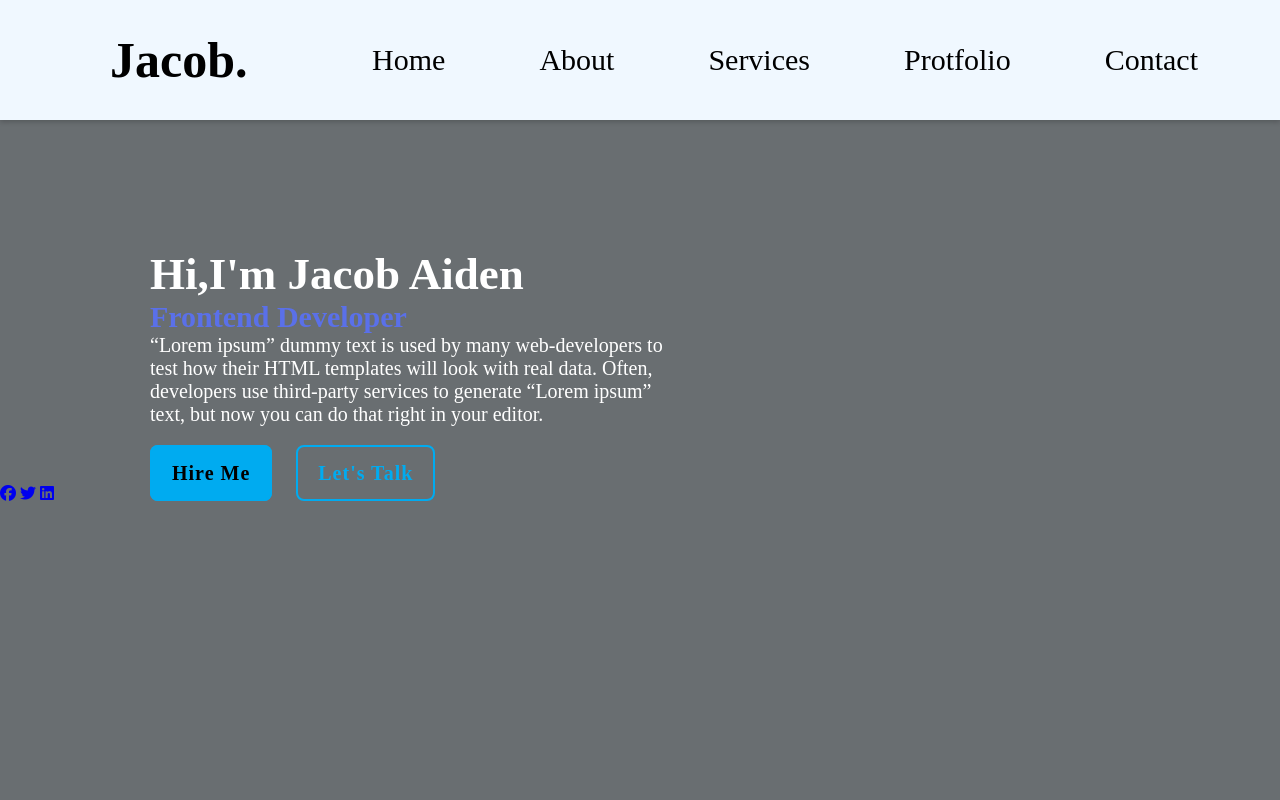
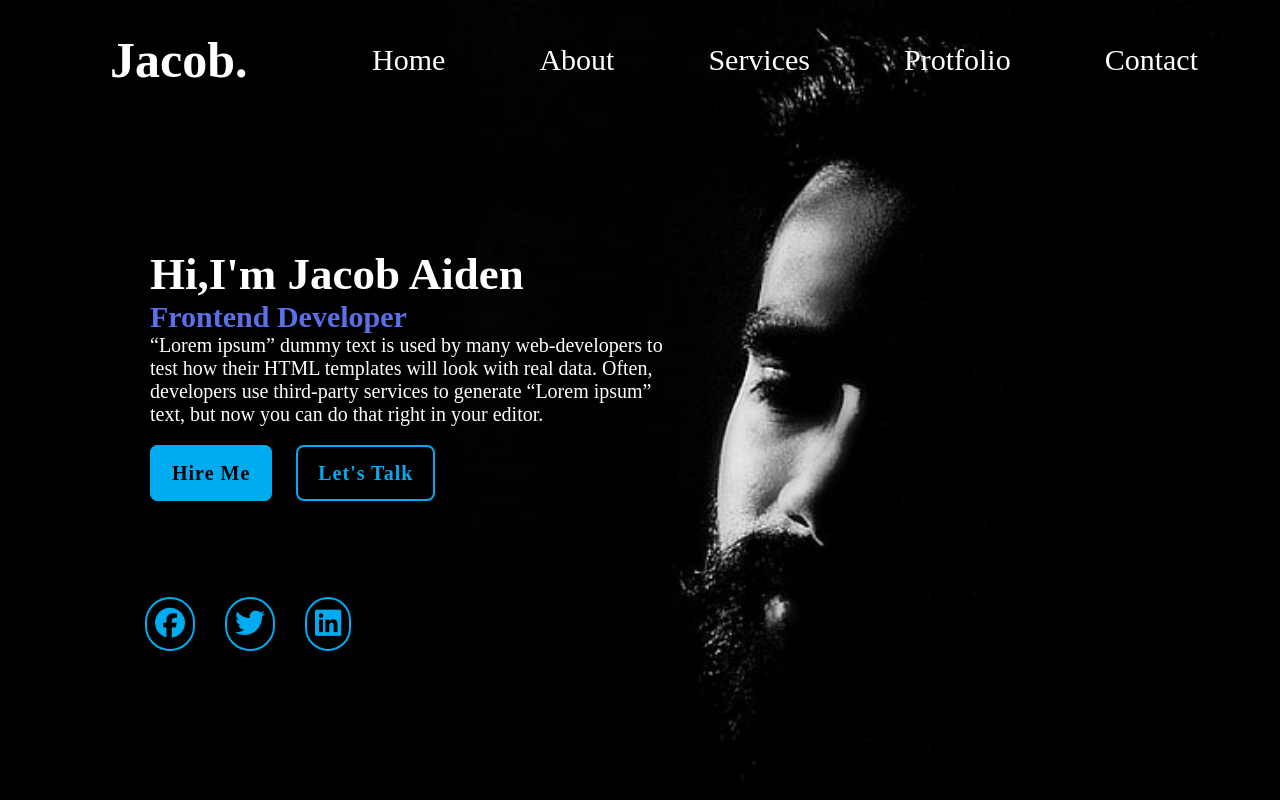
Before and after one commit to ImranAhmedRahad/Simple_Page_Design, a plain HTML site: page Simple Page Design Using Html & Css Task-5/index.html in a window 1280 px wide. Drawn offline with Linux system fonts and the light colour scheme.

Commit message:
Update style.css

```diff
--- a/Simple Page Design Using Html & Css Task-5/style.css
+++ b/Simple Page Design Using Html & Css Task-5/style.css
@@ -3,7 +3,7 @@
     padding: 0;
 }
 body{
-    background: rgb(105, 110, 113);/*url("Image/background\ pic.jpg") no-repeat;*/
+    background: url("Image/background\ pic.jpg") no-repeat;
     background-size: cover;
 }
 .header{
@@ -12,7 +12,7 @@ body{
     display: flex;
     justify-content: space-between;
     align-items: center;
-    background-color: aliceblue;
+    background-color: transparent;
     padding: 20px 0;
     box-shadow: 0 2px 5px rgba(0,0,0,0.2);
 }
@@ -21,7 +21,7 @@ body{
     font-weight: bold;
     text-decoration: none;
     margin-left: 110px;
-    color:black;
+    color:white;
 }
 .menu{
     list-style: none;
@@ -33,7 +33,7 @@ body{
 }
 .menu li a{
     text-decoration: none;
-    color: black;
+    color: white;
     font-size: 30px;
     transition: 0.3s;
     display: block;
@@ -52,11 +52,11 @@ body{
     bottom: 0;
     width: 0;
     height: 3px;
-    background-color: black;
-    transition: width 0.4s ease;
+    background-color: #00abf0;
+    transition: width 0.5s ease;
 }
 .menu > li > a:hover::after{
-    width: 70%;
+    width: 68%;
 }
 .header-text{
     margin-top: 10%;
@@ -86,6 +86,10 @@ body{
     border-radius: 8px;
     margin-right: 20px;
     letter-spacing: 1px;
+    position: relative;
+    z-index: 1;
+    overflow: hidden;
+    transition: 0.4s;
 
 }
 .header-text a:last-child {
@@ -93,13 +97,72 @@ body{
     background: transparent;
     color: #00abf0;
 }
-.header-text a:hover {
-    background: #0086c3; /* হোভার করলে কালার পরিবর্তন */
+.header-text a:hover{
     color: white;
-    border-color: #0086c3;
+    background: transparent;
+    transition: .5s;
+}
+
+/* Adding the same effect like .icon-add for hover */
+.header-text a::before {
+    content: '';
+    position: absolute;
+    top: 0;
+    left: 0;
+    width: 0;
+    height: 100%;
+    background: #00abf0;
+    z-index: -1;
+    transition: .5s;
+}
+
+.header-text a:hover::before {
+    width: 100%;
 }
 
 .header-text a:last-child:hover {
+    color: black;
     background: #00abf0;
+    transition: .5s;
+}
+.icon-add{
+    position: absolute;
+    margin-top: 8%;
+    max-width: 250px;
+    margin-left: 130px;
+    display: flex;
+    justify-content: space-between;
+}
+.icon-add a {
+    position: relative;
+    font-size: 30px;
+    text-decoration: none;
+    color: #00abf0;
+    background: transparent;
+    transition: 0.4s;
+    border-radius:30px;
+    margin: 10px 15px;
+    border: 2px solid #00abf0;
+    padding: 8px;
+    z-index: 1;
+    overflow: hidden;
+    transition: .5s;
+}
+.icon-add a:hover {
     color: black;
 }
+
+.icon-add a::before{
+    content: '';
+    position: absolute;
+    top: 0;
+    left: 0;
+    width: 0;
+    height: 100%;
+    background: #00abf0;
+    z-index: -1;
+    transition: .5s;
+}
+.icon-add a:hover::before{
+    width: 100%;
+}
```
